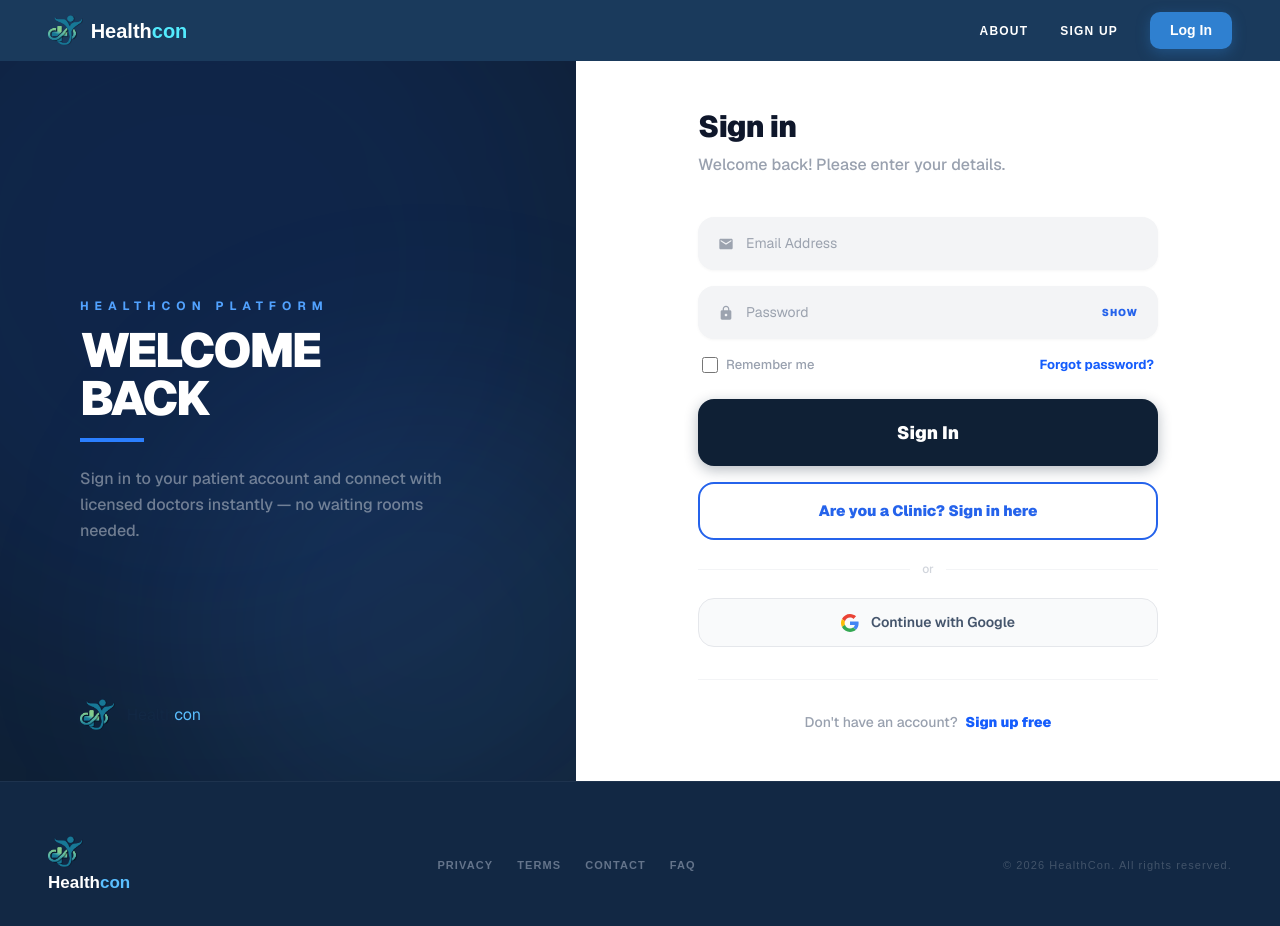
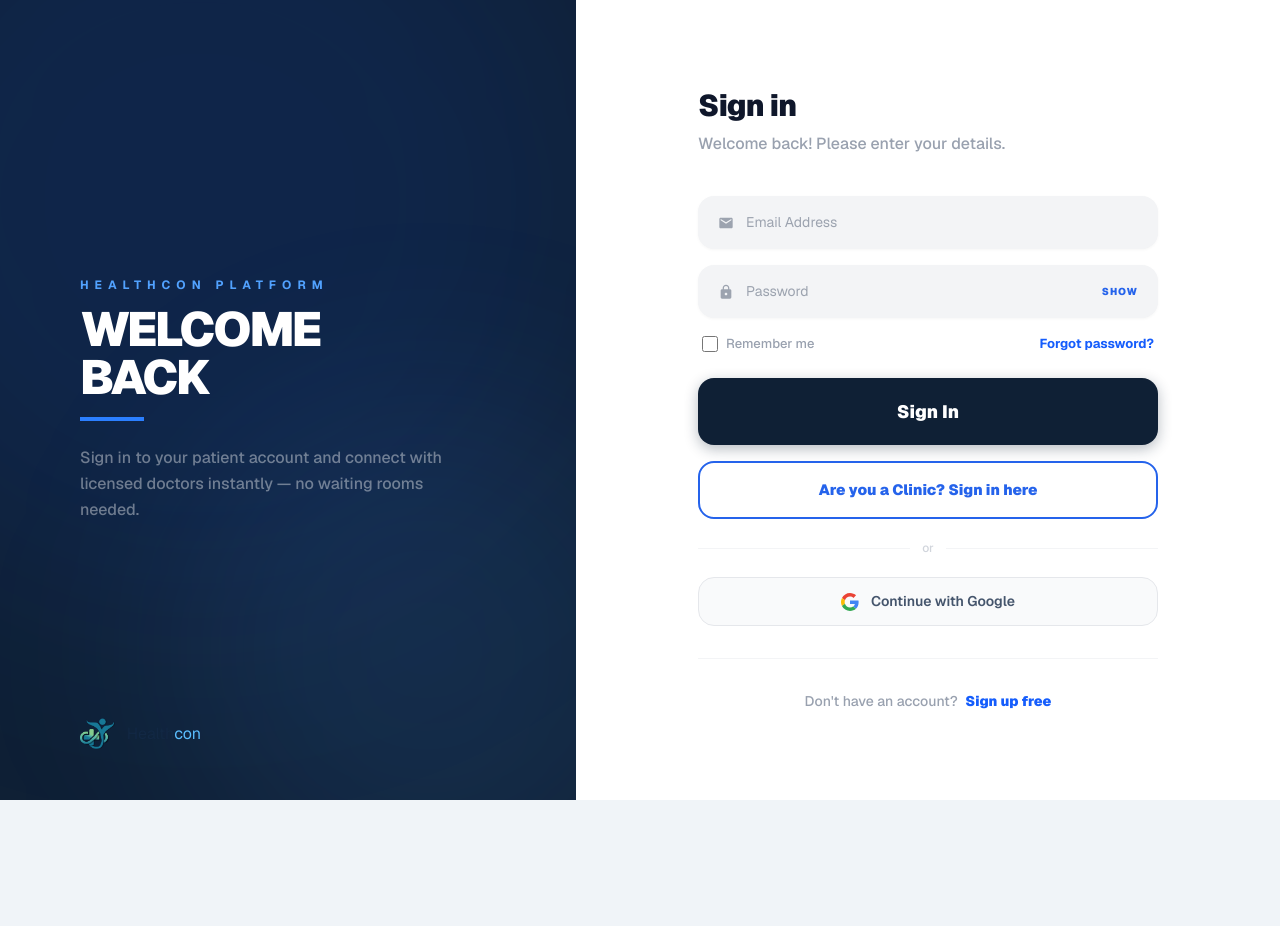
Before and after one commit to Crsrll/healthcon, a Next.js app: page /auth/login in a window 1280 px wide. Shown: the top 926 px of the page. After the commit the page ends 800 px from the top, so only its background shows below. Built offline with nearby package versions, Linux system fonts and the light colour scheme.

Commit message:
remove navbar in login

```diff
--- a/app/(public)/auth/login-clinic/page.js
+++ b/app/(public)/auth/login-clinic/page.js
@@ -7,7 +7,7 @@ export default function ClinicLoginPage() {
   const [showPass, setShowPass] = useState(false);
 
   return (
-    <div className="flex w-full h-full bg-white font-sans overflow-hidden">
+    <div className="flex w-full min-h-screen bg-white font-sans overflow-hidden">
 
       {/* ── LEFT PANEL ── */}
       <div className="relative hidden lg:flex lg:w-[45%] bg-[#0f2035] flex-col justify-center overflow-hidden px-20">
--- a/app/(public)/auth/login/page.js
+++ b/app/(public)/auth/login/page.js
@@ -98,7 +98,7 @@ export default function PatientLoginPage() {
         .clinic-btn:active { transform: scale(0.98); }
       `}</style>
 
-      <div className=" flex w-full h-full bg-white font-sans overflow-hidden">
+      <div className=" flex w-full min-h-screen bg-white font-sans overflow-hidden">
 
         {/* ── LEFT PANEL ── */}
         <div className="relative hidden lg:flex lg:w-[45%] bg-[#0f2035] flex-col justify-center overflow-hidden"
--- a/app/(public)/auth/register/page.js
+++ b/app/(public)/auth/register/page.js
@@ -22,7 +22,7 @@ export default function RegisterPage() {
   };
 
   return (
-    <div className="flex flex-row w-full h-full bg-white font-sans overflow-hidden">
+    <div className="flex w-full min-h-screen bg-white font-sans overflow-hidden">
 
       {/* ── LEFT PANEL ── */}
       <div className="relative hidden lg:flex lg:w-[45%] bg-[#0f2035] flex-col justify-center overflow-hidden"
--- a/app/layout.js
+++ b/app/layout.js
@@ -27,7 +27,7 @@ export default function RootLayout({ children }) {
       data-scroll-behavior="smooth"
       className={`${geistSans.variable} ${geistMono.variable} h-full antialiased`}
     >
-      <body className="min-h-full flex flex-col scroll-smooth">
+      <body className="min-h-screen flex flex-col scroll-smooth">
         <AuthProvider>
         <Navibar style="bg-healthcon-blue"/>
         {children}
--- a/components/layout/Footer.js
+++ b/components/layout/Footer.js
@@ -1,11 +1,15 @@
 "use client";
 
 import { useRouter } from "next/navigation";
+import { usePathname } from "next/navigation";
 
 export default function Footer() {
   const router = useRouter();
   const links = ["privacy", "terms", "contact", "faq"];
 
+  const pathname = usePathname();                                              // ← inside function
+  const hideOn = ["/auth/login", "/auth/register", "/auth/register-clinic" , "/auth/login-clinic"];  // ← inside function
+  if (hideOn.includes(pathname)) return null;
   return (
     <footer style={{
       backgroundColor: "#122844",
--- a/components/layout/Navibar.js
+++ b/components/layout/Navibar.js
@@ -3,6 +3,9 @@ import Link from "next/link";
 import { useRouter } from "next/navigation";
 import { useState, useRef, useEffect } from "react";
 import { useAuth } from "@/context/authContext";
+import { usePathname } from "next/navigation";
+
+
 
 const patientLinks = [
   { name: "Dashboard", href: "/patient/dashboard" },
@@ -30,6 +33,8 @@ export default function Navbar({ style }) {
   const [mounted, setMounted] = useState(false);
   const dropdownRef = useRef(null);
 
+
+
   useEffect(() => { setMounted(true); }, []);
 
   useEffect(() => {
@@ -47,6 +52,10 @@ export default function Navbar({ style }) {
     document.addEventListener("mousedown", handleClickOutside);
     return () => document.removeEventListener("mousedown", handleClickOutside);
   }, []);
+
+  const pathname = usePathname();                                              // ← inside function
+  const hideOn = ["/auth/login", "/auth/register", "/auth/register-clinic" , "/auth/login-clinic"];  // ← inside function
+  if (hideOn.includes(pathname)) return null;
 
   const handleLogout = () => {
     logout();
```
Also changed, not shown: 1 other file (tests, documents, lock files or other folders).
